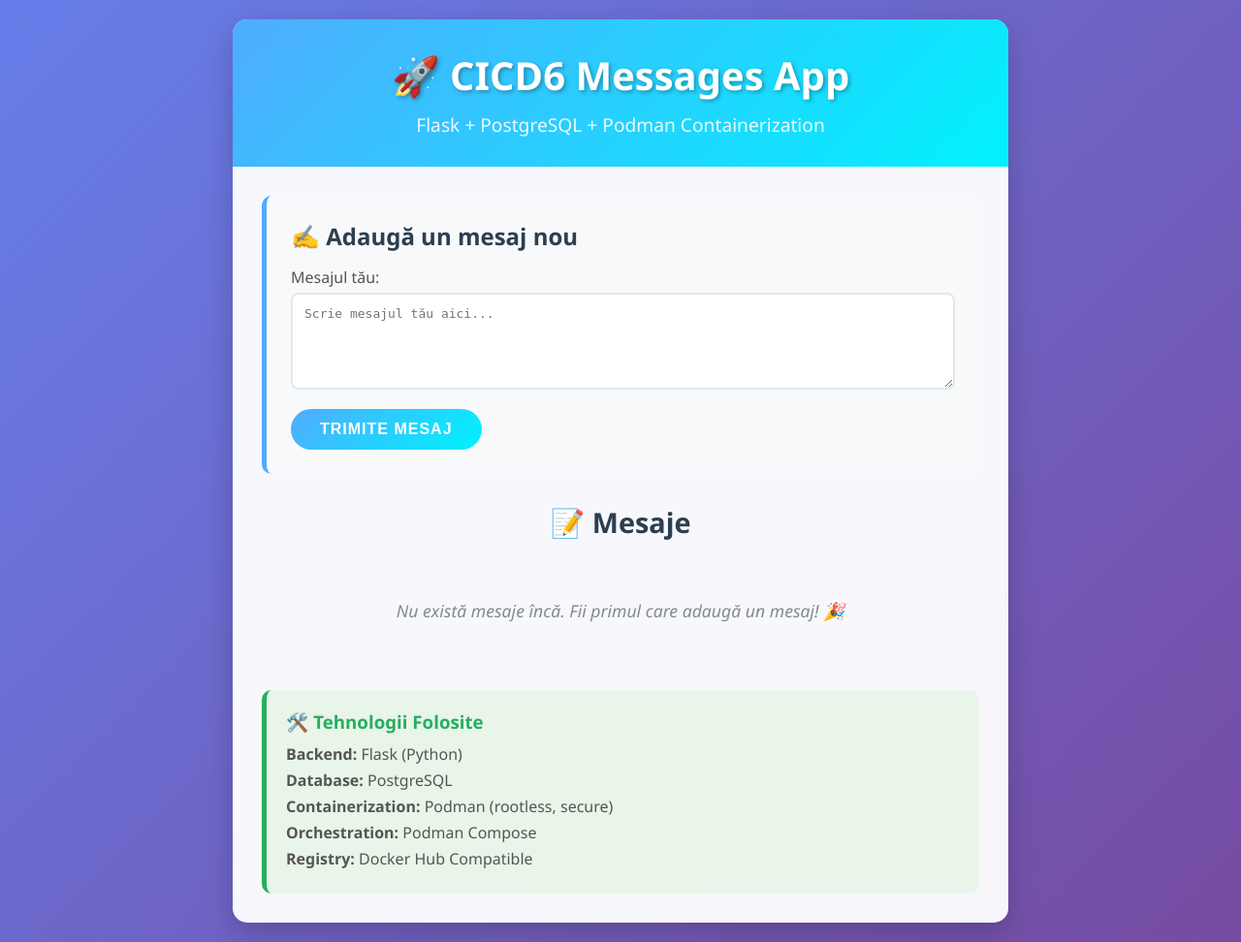
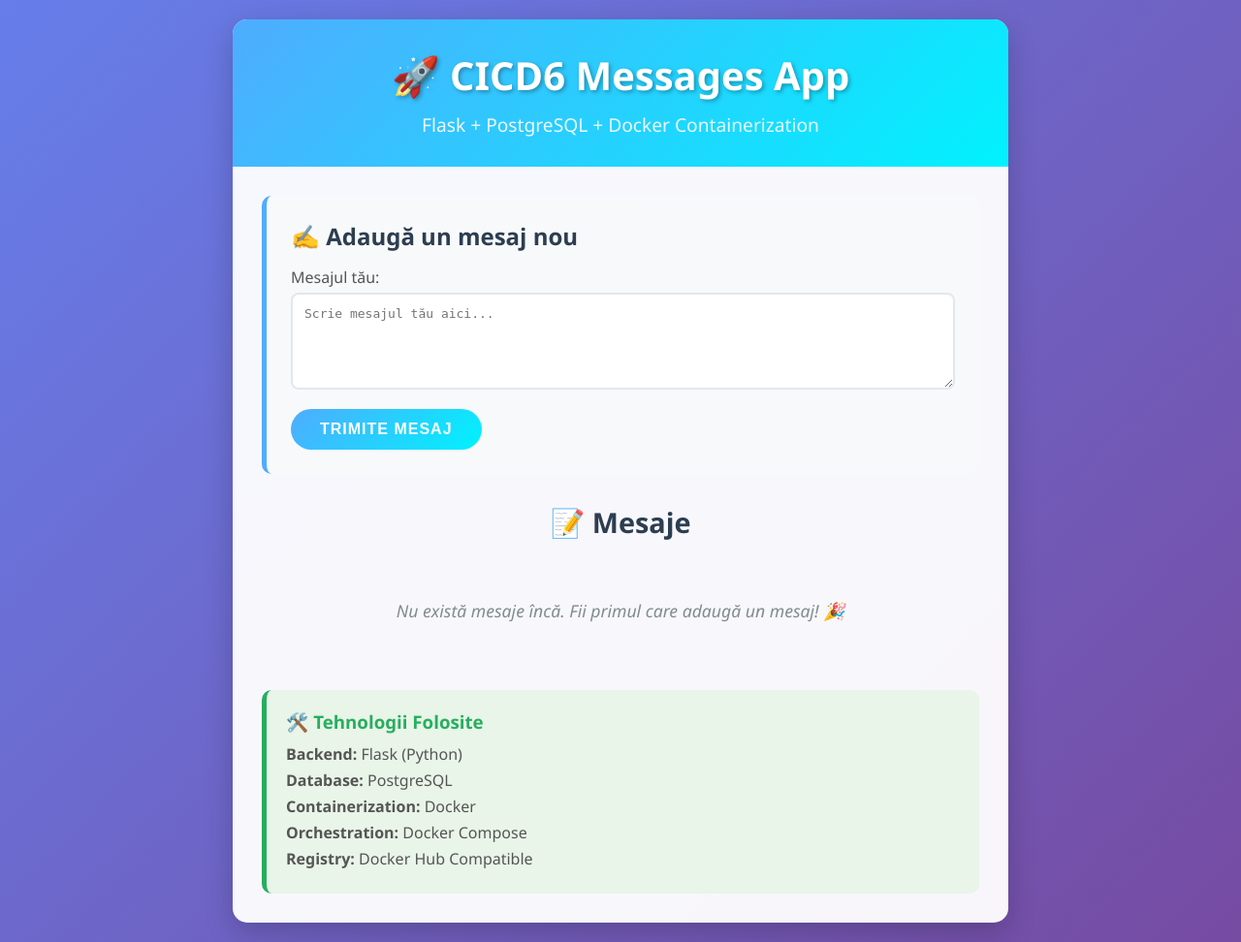
Before and after one commit to DiacovCatalin/CICD6, a Flask app: page / in a window 1280 px wide. Shown: the whole page at 97% size. Run offline with Flask 3, Linux system fonts and the light colour scheme; data that the repository does not hold is empty; some libraries are stand-ins or nearby versions.

Commit message:
Change containerization tech from Podman to Docker
Updated the technologies used in the app description.

```diff
--- a/templates/index.html
+++ b/templates/index.html
@@ -203,7 +203,7 @@
     <div class="container">
         <header>
             <h1>🚀 CICD6 Messages App</h1>
-            <p>Flask + PostgreSQL + Podman Containerization</p>
+            <p>Flask + PostgreSQL + Docker Containerization</p>
         </header>
 
         <main>
@@ -243,8 +243,8 @@
                 <h3>🛠️ Tehnologii Folosite</h3>
                 <p><strong>Backend:</strong> Flask (Python)</p>
                 <p><strong>Database:</strong> PostgreSQL</p>
-                <p><strong>Containerization:</strong> Podman (rootless, secure)</p>
-                <p><strong>Orchestration:</strong> Podman Compose</p>
+                <p><strong>Containerization:</strong> Docker </p>
+                <p><strong>Orchestration:</strong> Docker Compose</p>
                 <p><strong>Registry:</strong> Docker Hub Compatible</p>
             </section>
         </main>
```
